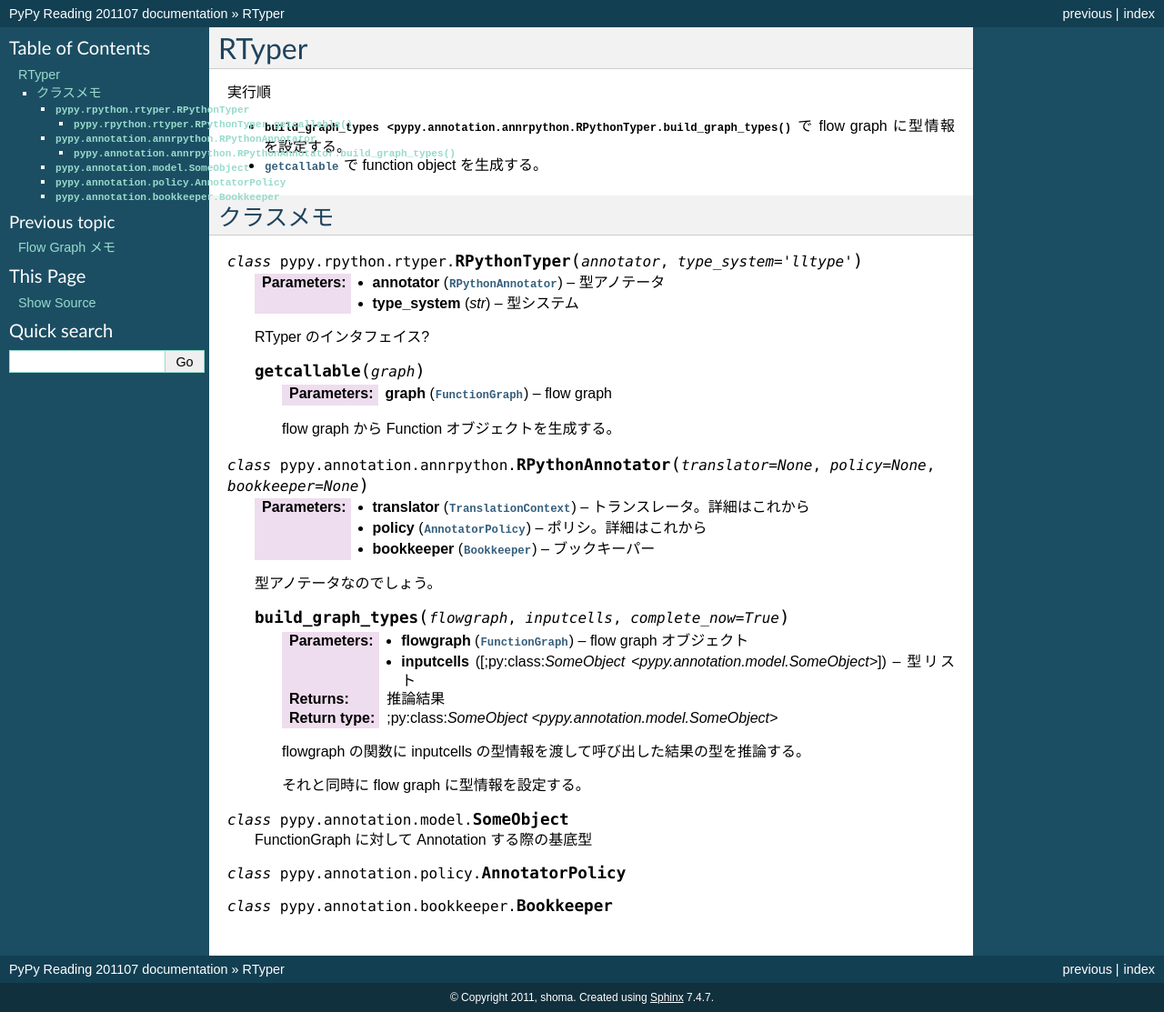
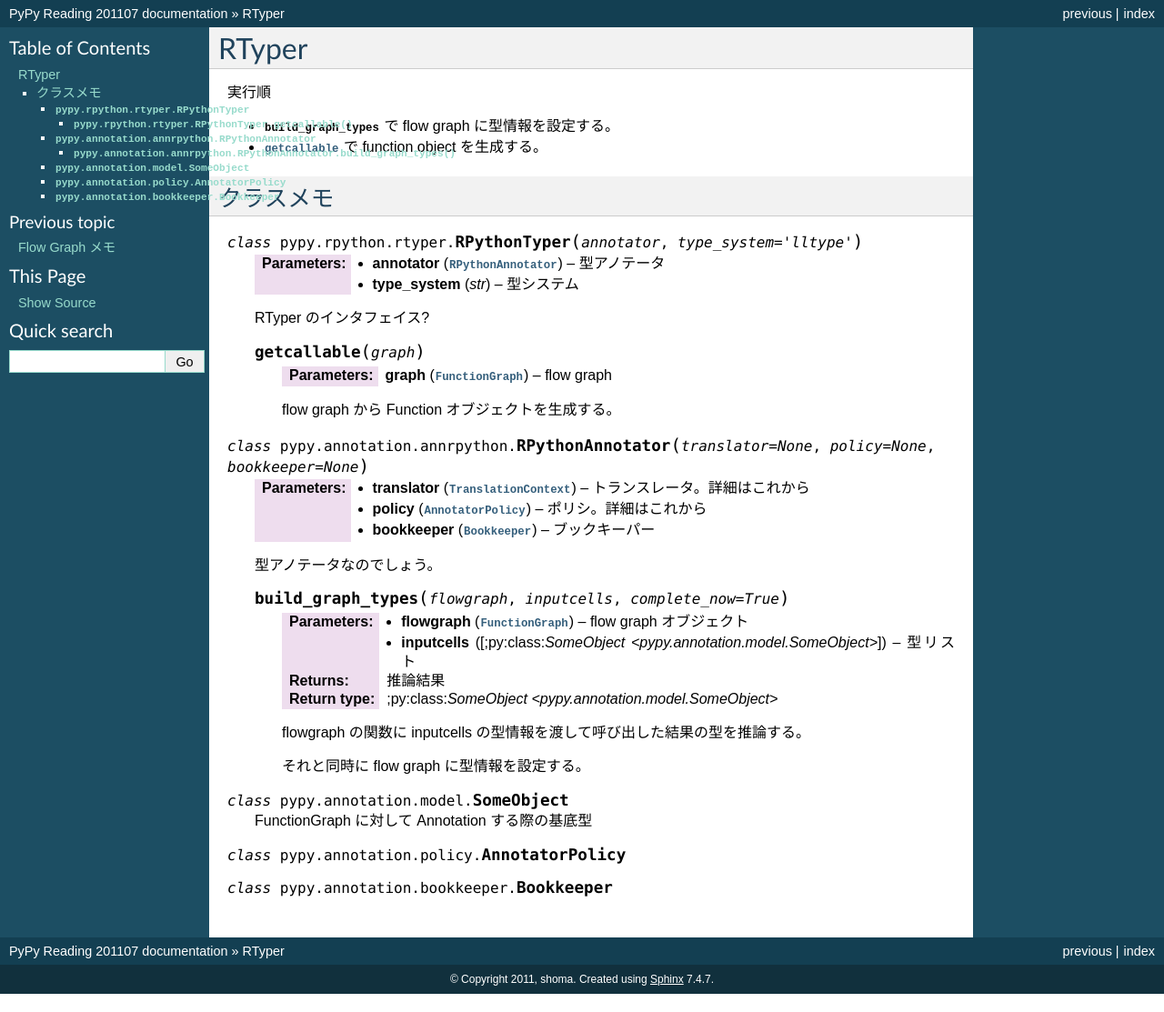
Before and after one commit to shomah4a/pypymemo, a Sphinx documentation site: the page built from sphinx/rtyper.rst, in a window 1280 px wide. Shown: the whole page at 91% size. Built offline with Sphinx 7.4.7, drawn with Linux system fonts in a browser that asks for light colours.

Commit message:
fix: rtyper.rst

```diff
--- a/sphinx/rtyper.rst
+++ b/sphinx/rtyper.rst
@@ -4,7 +4,7 @@
 
 実行順
 
-- :py:meth:`build_graph_types <pypy.annotation.annrpython.RPythonTyper.build_graph_types` で flow graph に型情報を設定する。
+- :py:meth:`build_graph_types <pypy.annotation.annrpython.RPythonTyper.build_graph_types>` で flow graph に型情報を設定する。
 - :py:meth:`getcallable <pypy.rpython.rtyper.RPythonTyper.getcallable>` で function object を生成する。
 
 
```
